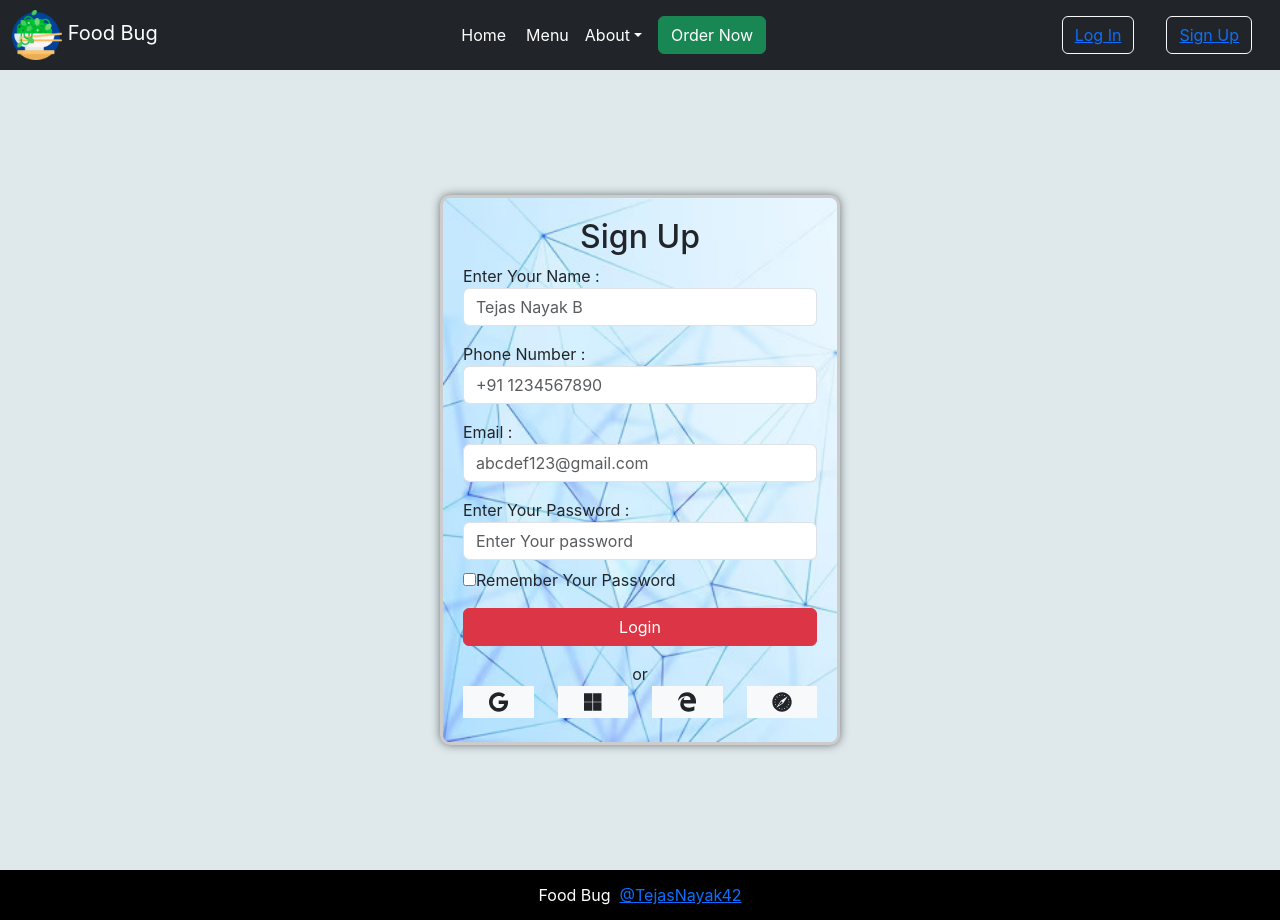
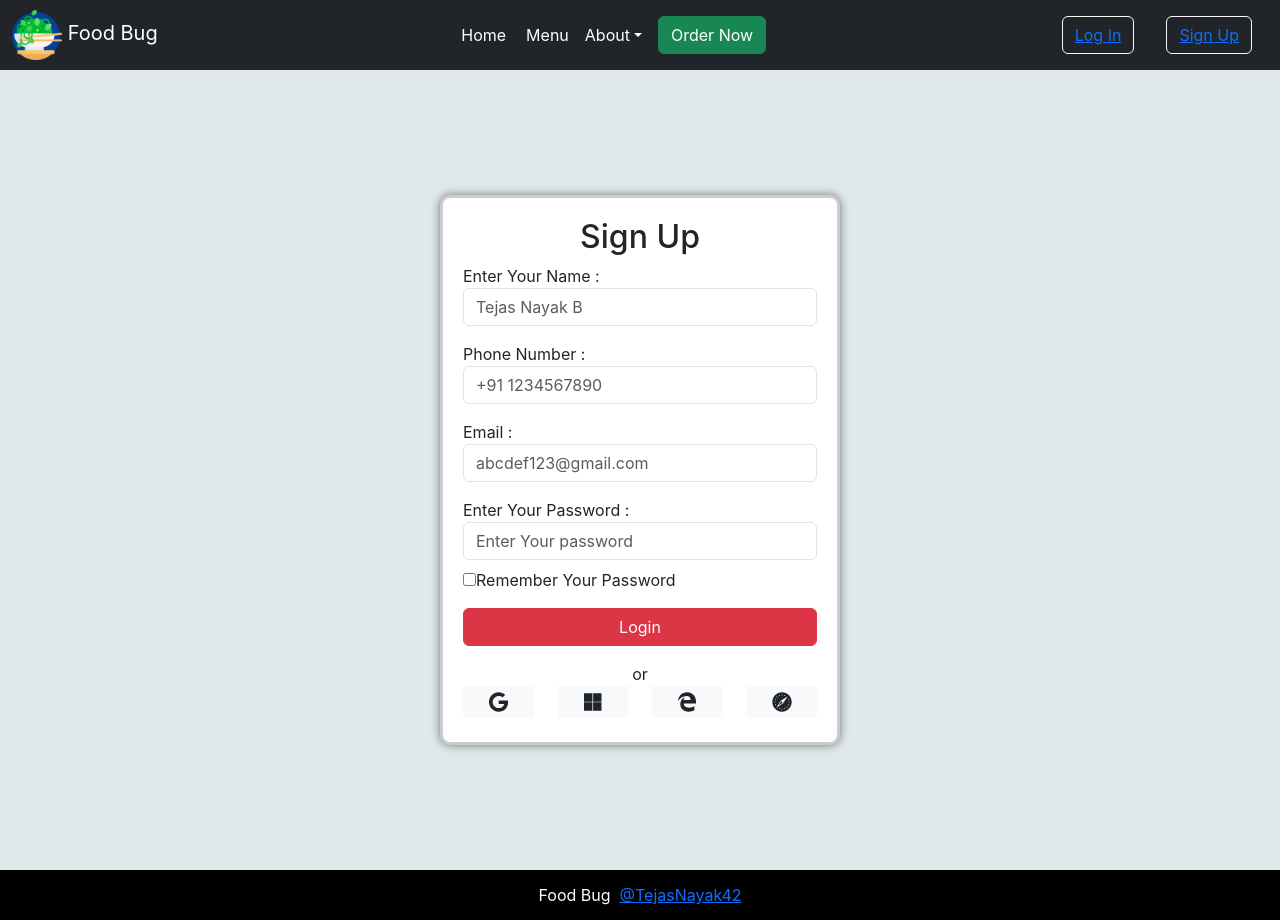
Before and after one commit to TejasNayak42/SkillLab_Design-Challenge, a React (Create React App) app in the folder food_bug/: page /SignUp in a window 1280 px wide. Built offline with nearby package versions, Linux system fonts and the light colour scheme.

Commit message:
Completed

```diff
--- a/food_bug/src/CSS/Global.css
+++ b/food_bug/src/CSS/Global.css
@@ -13,7 +13,7 @@
 .signup-container {
   width: 400px;
   height: 550px;
-  background-image: url('/public/Assets/LoginBg.jpg');
+  background-image: url('');
   background-size: cover;
   border: 3px solid #ccc;
   border-radius: 10px;
```
